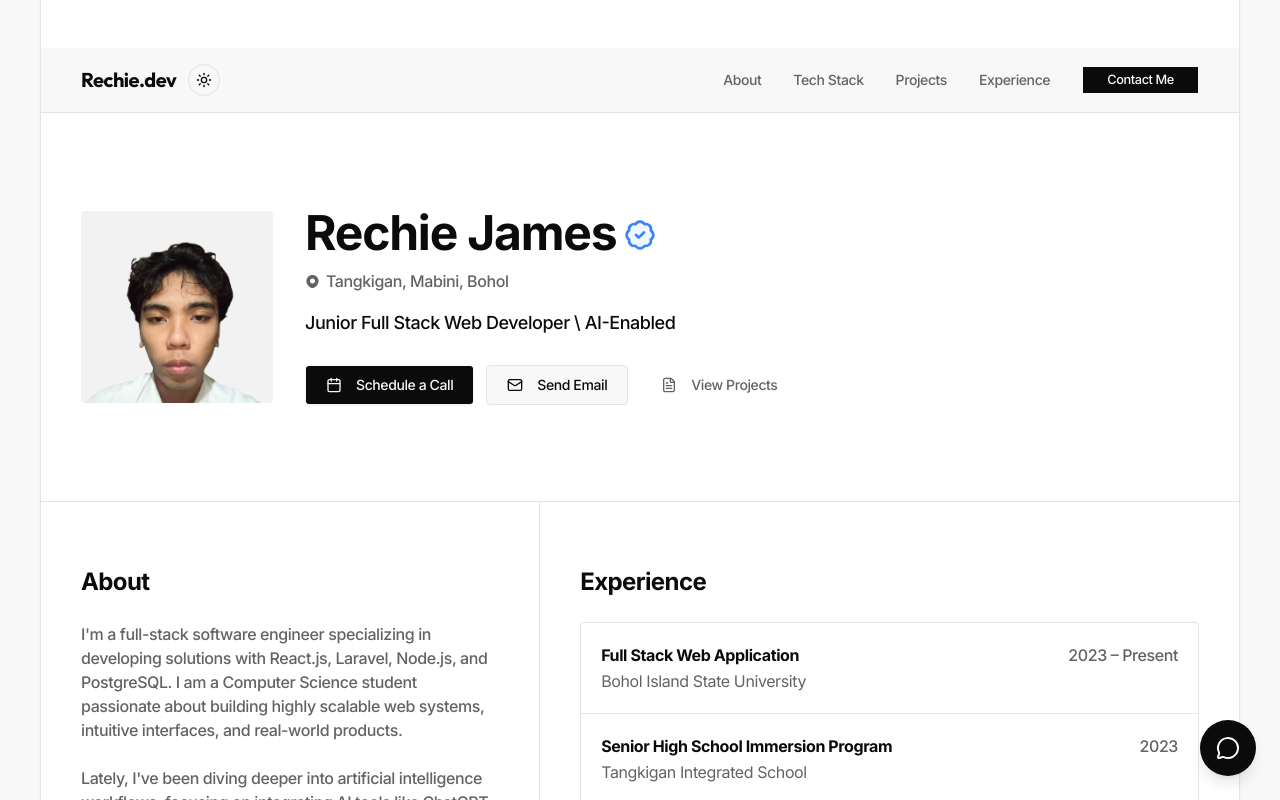
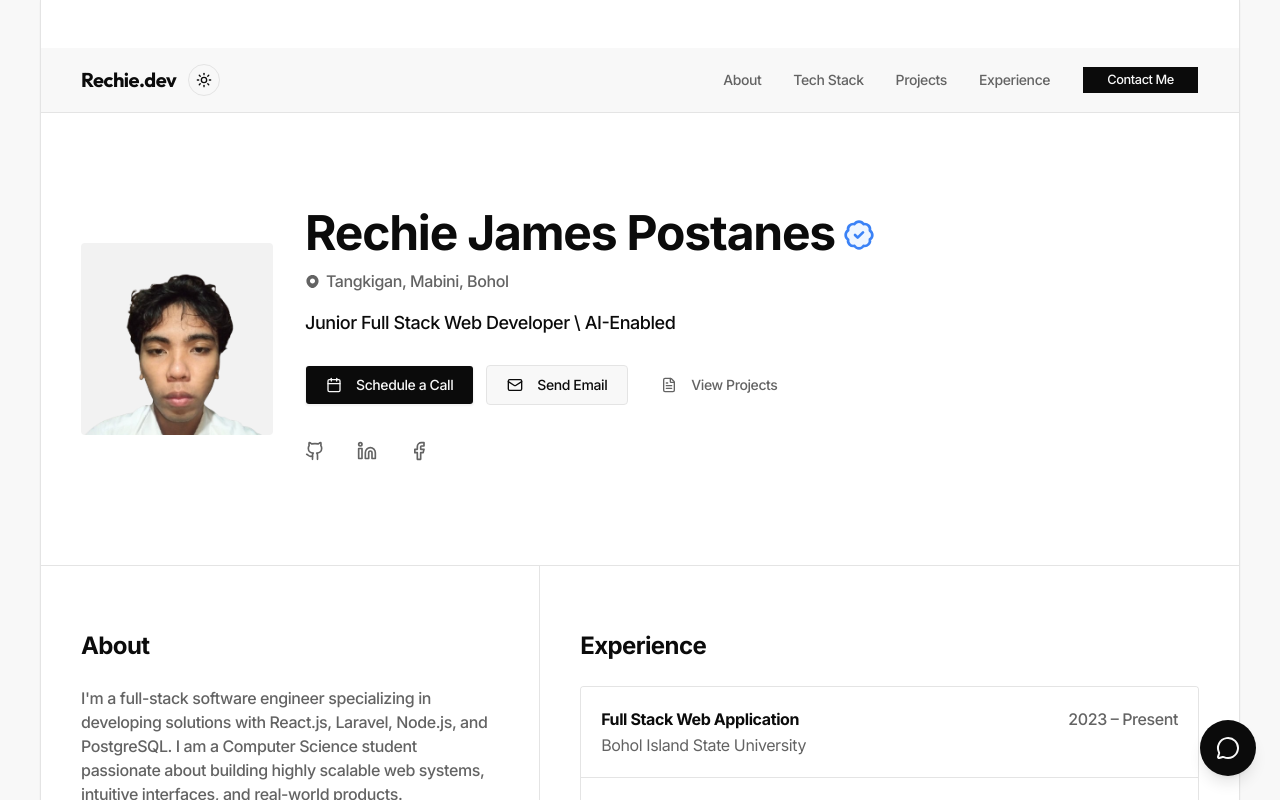
Before and after one commit to Recheese04/Porfolio, a React (Vite) app: page / in a window 1280 px wide. Shown: the top 800 px of the page. Built offline with nearby package versions, Linux system fonts and the light colour scheme.

Commit message:
Add social links and icons to Hero and Contact sections

```diff
--- a/src/components/sections/Contact.tsx
+++ b/src/components/sections/Contact.tsx
@@ -1,6 +1,6 @@
 import { SectionWrapper } from "@/components/layout/SectionWrapper";
 import { FadeIn, StaggerContainer } from "@/components/animations/FadeIn";
-import { Mail, MapPin, Phone } from "lucide-react";
+import { Mail, MapPin, Phone, Facebook, Github, Linkedin } from "lucide-react";
 
 export function Contact() {
     return (
@@ -36,6 +36,36 @@ export function Contact() {
                         </a>
                     </FadeIn>
 
+                    <FadeIn>
+                        <a href="https://www.facebook.com/rechiejames.postanes.9" target="_blank" rel="noopener noreferrer" className="flex items-center justify-between p-4 md:p-5 border-b border-border hover:bg-muted/50 transition-colors cursor-pointer outline-none">
+                            <div className="flex items-center gap-3">
+                                <Facebook className="w-4 h-4 text-muted-foreground" />
+                                <span className="font-bold text-sm text-foreground">Facebook</span>
+                            </div>
+                            <span className="text-sm text-muted-foreground">Rechie James Postanes</span>
+                        </a>
+                    </FadeIn>
+
+                    <FadeIn>
+                        <a href="https://github.com/Recheese04" target="_blank" rel="noopener noreferrer" className="flex items-center justify-between p-4 md:p-5 border-b border-border hover:bg-muted/50 transition-colors cursor-pointer outline-none">
+                            <div className="flex items-center gap-3">
+                                <Github className="w-4 h-4 text-muted-foreground" />
+                                <span className="font-bold text-sm text-foreground">GitHub</span>
+                            </div>
+                            <span className="text-sm text-muted-foreground">@Recheese04</span>
+                        </a>
+                    </FadeIn>
+
+                    <FadeIn>
+                        <a href="https://linkedin.com/in/rechie-james-postanes" target="_blank" rel="noopener noreferrer" className="flex items-center justify-between p-4 md:p-5 border-b border-border hover:bg-muted/50 transition-colors cursor-pointer outline-none">
+                            <div className="flex items-center gap-3">
+                                <Linkedin className="w-4 h-4 text-muted-foreground" />
+                                <span className="font-bold text-sm text-foreground">LinkedIn</span>
+                            </div>
+                            <span className="text-sm text-muted-foreground">Rechie James Postanes</span>
+                        </a>
+                    </FadeIn>
+
                     <FadeIn className="flex items-center justify-between p-4 md:p-5 hover:bg-muted/50 transition-colors">
                         <div className="flex items-center gap-3">
                             <MapPin className="w-4 h-4 text-muted-foreground" />
--- a/src/components/sections/Hero.tsx
+++ b/src/components/sections/Hero.tsx
@@ -1,7 +1,7 @@
 import { SectionWrapper } from "@/components/layout/SectionWrapper";
 import { FadeIn } from "@/components/animations/FadeIn";
 import { Button } from "@/components/ui/button";
-import { BadgeCheck, Calendar, Mail, FileText } from "lucide-react";
+import { BadgeCheck, Calendar, Mail, FileText, Github, Linkedin, Facebook } from "lucide-react";
 
 export function Hero() {
     const scrollTo = (href: string) => {
@@ -30,7 +30,7 @@ export function Hero() {
                 <div className="flex flex-col gap-3">
                     <FadeIn delay={0.2} className="flex items-center gap-2">
                         <h1 className="text-3xl md:text-5xl font-sans font-bold tracking-tight text-foreground">
-                            Rechie James
+                            Rechie James Postanes
                         </h1>
                         <BadgeCheck className="w-6 h-6 md:w-8 md:h-8 text-blue-500 fill-blue-50 mt-1" />
                     </FadeIn>
@@ -73,6 +73,19 @@ export function Hero() {
                             <FileText className="mr-2 h-4 w-4" /> View Projects
                         </Button>
                     </FadeIn>
+
+                    {/* Social Links */}
+                    <FadeIn delay={0.6} className="flex items-center gap-4 mt-4">
+                        <a href="https://github.com/Recheese04" target="_blank" rel="noopener noreferrer" className="text-muted-foreground hover:text-foreground transition-colors p-2 -ml-2 rounded-full hover:bg-muted" aria-label="GitHub">
+                            <Github className="w-5 h-5" />
+                        </a>
+                        <a href="https://linkedin.com/in/rechie-james-postanes" target="_blank" rel="noopener noreferrer" className="text-muted-foreground hover:text-foreground transition-colors p-2 rounded-full hover:bg-muted" aria-label="LinkedIn">
+                            <Linkedin className="w-5 h-5" />
+                        </a>
+                        <a href="https://www.facebook.com/rechiejames.postanes.9" target="_blank" rel="noopener noreferrer" className="text-muted-foreground hover:text-foreground transition-colors p-2 rounded-full hover:bg-muted" aria-label="Facebook">
+                            <Facebook className="w-5 h-5" />
+                        </a>
+                    </FadeIn>
                 </div>
             </div>
         </SectionWrapper>
```
Also changed, not shown: 1 other file (tests, documents, lock files or other folders).
